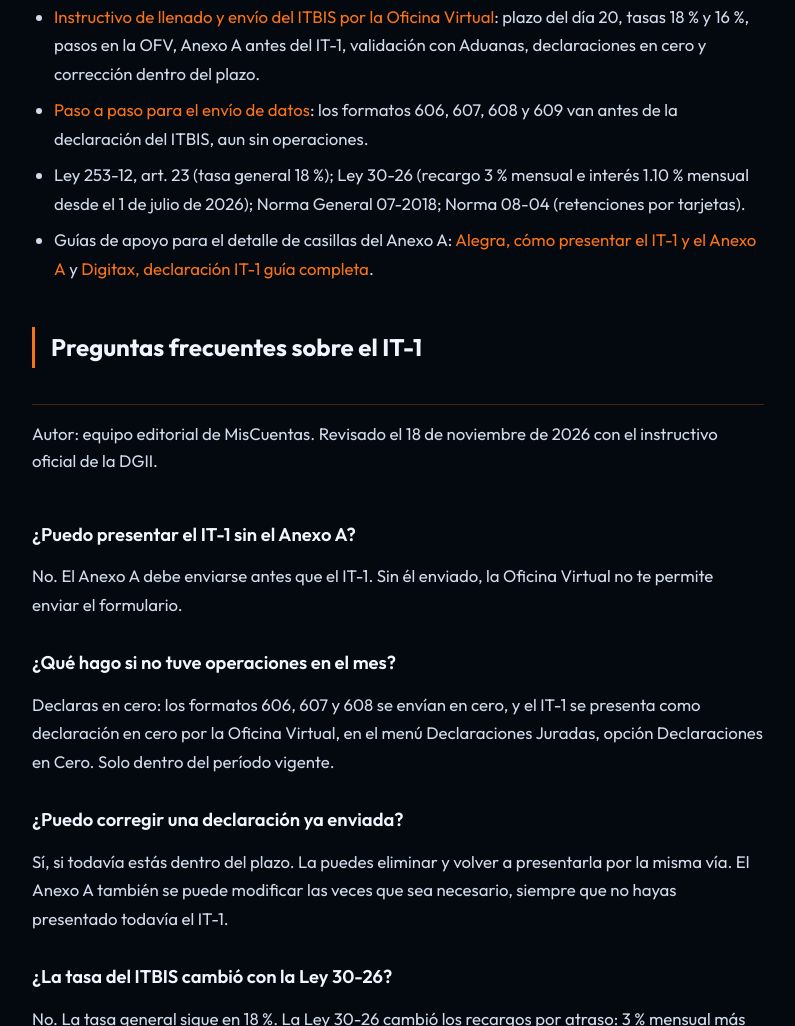
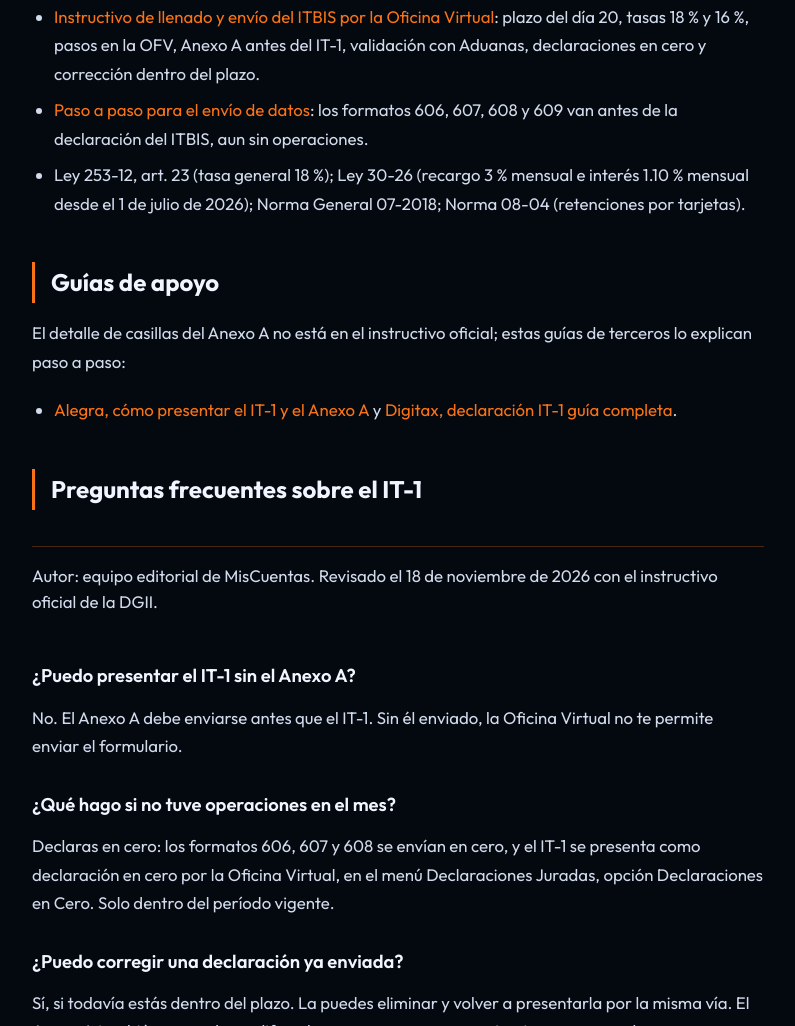
Before and after one commit to Stiwall/miscuentas-landing, a plain HTML site: page blog/it1-declaracion-itbis-dgii.html in a window 1280 px wide. Shown: the part 5177-6203 px from the top of the page, without its empty margins (242-1037 px from the left). Drawn offline with Linux system fonts and the light colour scheme.

Commit message:
blog: insignia Nuevo en 606/607 y RNC; guías de apoyo fuera de fuentes oficiales (IT-1)

```diff
--- a/blog/it1-declaracion-itbis-dgii.html
+++ b/blog/it1-declaracion-itbis-dgii.html
@@ -364,7 +364,12 @@
     <li><a href="https://dgii.gov.do/publicacionesOficiales/bibliotecaVirtual/contribuyentes/itbis/Documents/8-InstructivoEnvioITBIS(IT-1)OFV.pdf" target="_blank" rel="noopener">Instructivo de llenado y envío del ITBIS por la Oficina Virtual</a>: plazo del día 20, tasas 18 % y 16 %, pasos en la OFV, Anexo A antes del IT-1, validación con Aduanas, declaraciones en cero y corrección dentro del plazo.</li>
     <li><a href="https://dgii.gov.do/publicacionesOficiales/bibliotecaVirtual/contribuyentes/formatoEnvioDatos/Documents/2-Paso-a-paso-envio-de-datos.pdf" target="_blank" rel="noopener">Paso a paso para el envío de datos</a>: los formatos 606, 607, 608 y 609 van antes de la declaración del ITBIS, aun sin operaciones.</li>
     <li>Ley 253-12, art. 23 (tasa general 18 %); Ley 30-26 (recargo 3 % mensual e interés 1.10 % mensual desde el 1 de julio de 2026); Norma General 07-2018; Norma 08-04 (retenciones por tarjetas).</li>
-    <li>Guías de apoyo para el detalle de casillas del Anexo A: <a href="https://ayuda.alegra.com/dom/como-presentar-el-reporte-it-1-en-la-oficina-virtual-de-la-dgii" target="_blank" rel="noopener">Alegra, cómo presentar el IT-1 y el Anexo A</a> y <a href="https://www.digitax.do/declaracion-it-1-itbis-dgii-guia-completa" target="_blank" rel="noopener">Digitax, declaración IT-1 guía completa</a>.</li>
+  </ul>
+
+  <h2>Guías de apoyo</h2>
+  <p>El detalle de casillas del Anexo A no está en el instructivo oficial; estas guías de terceros lo explican paso a paso:</p>
+  <ul>
+    <li><a href="https://ayuda.alegra.com/dom/como-presentar-el-reporte-it-1-en-la-oficina-virtual-de-la-dgii" target="_blank" rel="noopener">Alegra, cómo presentar el IT-1 y el Anexo A</a> y <a href="https://www.digitax.do/declaracion-it-1-itbis-dgii-guia-completa" target="_blank" rel="noopener">Digitax, declaración IT-1 guía completa</a>.</li>
   </ul>
 
   <h2>Preguntas frecuentes sobre el IT-1</h2>
```
Also changed, not shown: blog/index.html (+2 -2 lines).
